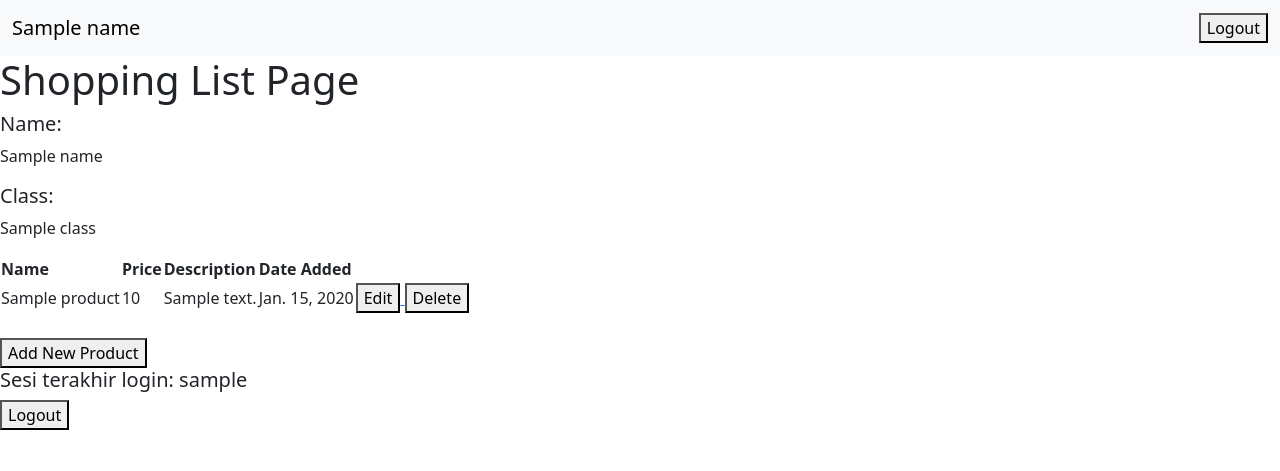
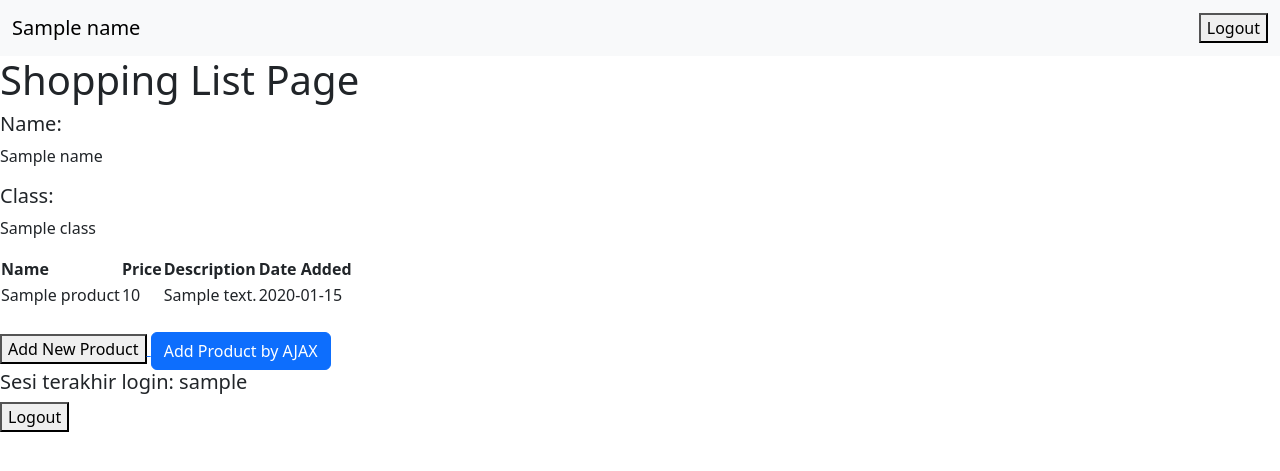
Before and after one commit to rhaken/shopping-list, a Django app: template main/templates/main.html in a window 1280 px wide. Shown: the top 471 px of the page. Run offline with Django 4.2, Linux system fonts and the light colour scheme; tables that the repository leaves empty hold one stand-in row (values such as "Sample post"); the template is opened without the code that fills it: values that come from a table or form of the project are taken from there, most other values are stand-ins (such as "Sample title", 1, 10 or a date in 2020).

Commit message:
selesai tutorial 5

```diff
--- a/main/templates/main.html
+++ b/main/templates/main.html
@@ -1,6 +1,7 @@
 {% extends 'base.html' %}
 
 {% block content %}
+
 	<nav class="navbar navbar-expand-lg bg-body-tertiary">
         <div class="container-fluid">
         <a class="navbar-brand" href="#">{{name}}</a>
@@ -22,37 +23,7 @@
     <h5>Class:</h5>
     <p>{{class}}</p>
 
-    <table>
-        <tr>
-            <th>Name</th>
-            <th>Price</th>
-            <th>Description</th>
-            <th>Date Added</th>
-        </tr>
-
-        {% comment %} Berikut cara memperlihatkan data produk di bawah baris ini {% endcomment %}
-
-        {% for product in products %}
-            <tr>
-                <td>{{product.name}}</td>
-                <td>{{product.price}}</td>
-                <td>{{product.description}}</td>
-                <td>{{product.date_added}}</td>
-                <td>
-					<a href="{% url 'main:edit_product' product.pk %}">
-						<button>
-							Edit
-						</button>
-					</a>
-					<a href="{% url 'main:delete_product' product.pk %}">
-						<button>
-							Delete
-						</button>
-					</a>
-				</td>
-            </tr>
-        {% endfor %}
-    </table>
+    <table id="product_table"></table>
 
     <br />
 
@@ -61,10 +32,79 @@
             Add New Product
         </button>
     </a>
+    <div class="modal fade" id="exampleModal" tabindex="-1" aria-labelledby="exampleModalLabel" aria-hidden="true">
+        <div class="modal-dialog">
+            <div class="modal-content">
+                <div class="modal-header">
+                    <h1 class="modal-title fs-5" id="exampleModalLabel">Add New Product</h1>
+                    <button type="button" class="btn-close" data-bs-dismiss="modal" aria-label="Close"></button>
+                </div>
+                <div class="modal-body">
+                    <form id="form" onsubmit="return false;">
+                        {% csrf_token %}
+                        <div class="mb-3">
+                            <label for="name" class="col-form-label">Name:</label>
+                            <input type="text" class="form-control" id="name" name="name"></input>
+                        </div>
+                        <div class="mb-3">
+                            <label for="price" class="col-form-label">Price:</label>
+                            <input type="number" class="form-control" id="price" name="price"></input>
+                        </div>
+                        <div class="mb-3">
+                            <label for="description" class="col-form-label">Description:</label>
+                            <textarea class="form-control" id="description" name="description"></textarea>
+                        </div>
+                    </form>
+                </div>
+                <div class="modal-footer">
+                    <button type="button" class="btn btn-secondary" data-bs-dismiss="modal">Close</button>
+                    <button type="button" class="btn btn-primary" id="button_add" data-bs-dismiss="modal">Add Product</button>
+                </div>
+            </div>
+        </div>
+    </div>
+    <button type="button" class="btn btn-primary" data-bs-toggle="modal" data-bs-target="#exampleModal">Add Product by AJAX</button>
     <h5>Sesi terakhir login: {{ last_login }}</h5>
     <a href="{% url 'main:logout' %}">
     <button>
         Logout
     </button>
 	</a>
+
+    <script>
+        async function getProducts() {
+            return fetch("{% url 'main:get_product_json' %}").then((res) => res.json())
+        }
+        async function refreshProducts() {
+            document.getElementById("product_table").innerHTML = ""
+            const products = await getProducts()
+            let htmlString = `<tr>
+                <th>Name</th>
+                <th>Price</th>
+                <th>Description</th>
+                <th>Date Added</th>
+            </tr>`
+            products.forEach((item) => {
+                htmlString += `\n<tr>
+                <td>${item.fields.name}</td>
+                <td>${item.fields.price}</td>
+                <td>${item.fields.description}</td>
+                <td>${item.fields.date_added}</td>
+            </tr>`
+            })
+
+            document.getElementById("product_table").innerHTML = htmlString
+        }
+        refreshProducts()
+        function addProduct() {
+            fetch("{% url 'main:add_product_ajax' %}", {
+                method: "POST",
+                body: new FormData(document.querySelector('#form'))
+            }).then(refreshProducts)
+
+            document.getElementById("form").reset()
+            return false
+        }
+        document.getElementById("button_add").onclick = addProduct
+    </script>
 {% endblock content %}
--- a/main/urls.py
+++ b/main/urls.py
@@ -4,7 +4,7 @@ from main.views import register #sesuaikan dengan nama fungsi yang dibuat
 from main.views import login_user #sesuaikan dengan nama fungsi yang dibuat
 from main.views import logout_user
 from main.views import edit_product
-from main.views import delete_product
+from main.views import delete_product, get_product_json, add_product_ajax
 
 app_name = 'main'
 
@@ -18,4 +18,6 @@ urlpatterns = [
     path('logout/', logout_user, name='logout'),
     path('edit-product/<int:id>', edit_product, name='edit_product'),
     path('delete/<int:id>', delete_product, name='delete_product'),
+    path('get-product/', get_product_json, name='get_product_json'),
+    path('create-product-ajax/', add_product_ajax, name='add_product_ajax'),
 ]
--- a/main/views.py
+++ b/main/views.py
@@ -12,6 +12,9 @@ from django.contrib.auth import authenticate, login
 from django.contrib.auth import logout
 from django.contrib.auth.decorators import login_required
 import datetime
+from django.http import request
+from django.views.decorators.csrf import csrf_exempt
+from django.http import HttpResponseNotFound
 
 # Create your views here.
 @login_required(login_url='/login')
@@ -110,3 +113,22 @@ def delete_product(request, id):
     product.delete()
     # Kembali ke halaman awal
     return HttpResponseRedirect(reverse('main:show_main'))
+
+def get_product_json(request):
+    product_item = Product.objects.all()
+    return HttpResponse(serializers.serialize('json', product_item))
+
+@csrf_exempt
+def add_product_ajax(request):
+    if request.method == 'POST':
+        name = request.POST.get("name")
+        price = request.POST.get("price")
+        description = request.POST.get("description")
+        user = request.user
+
+        new_product = Product(name=name, price=price, description=description, user=user)
+        new_product.save()
+
+        return HttpResponse(b"CREATED", status=201)
+
+    return HttpResponseNotFound()
```
